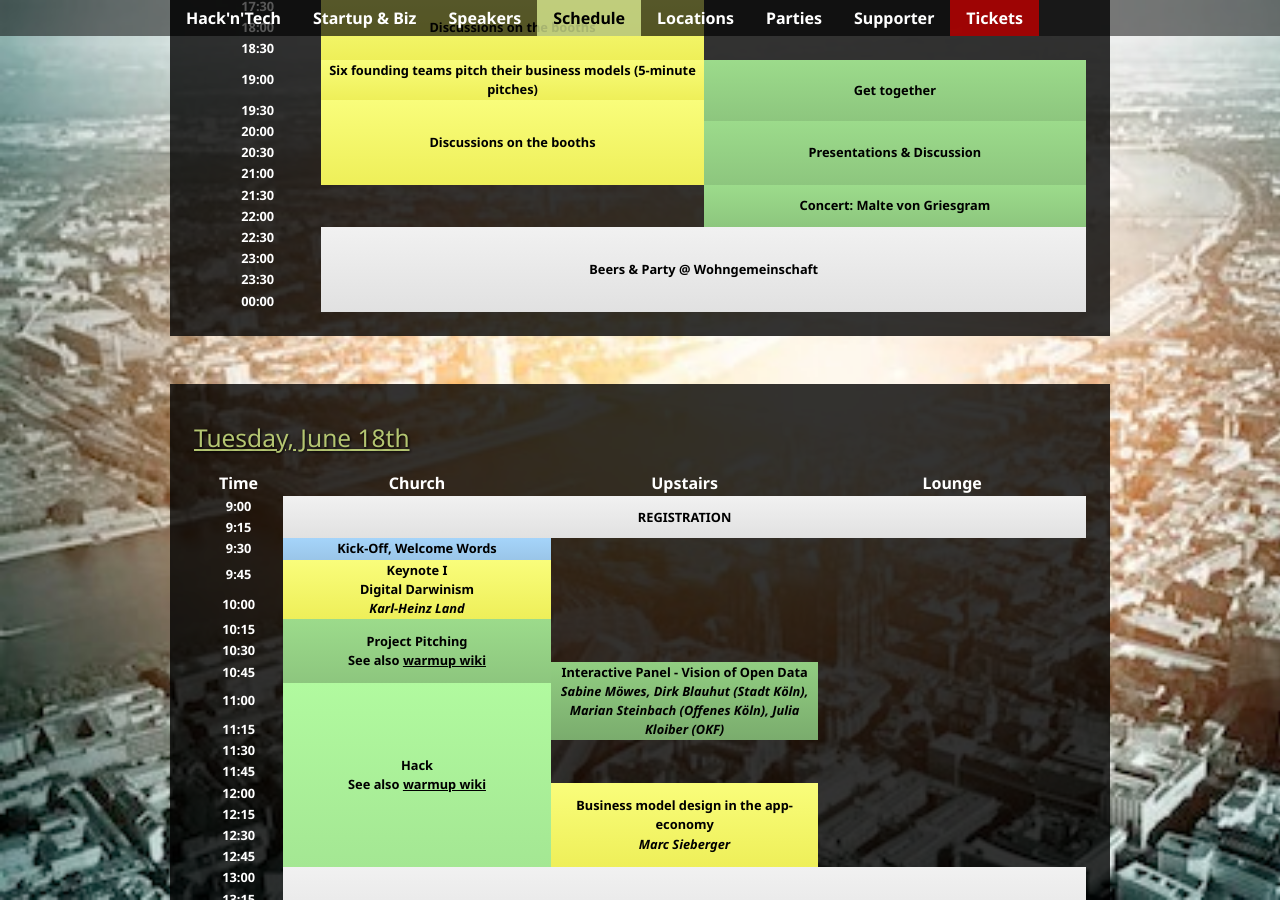
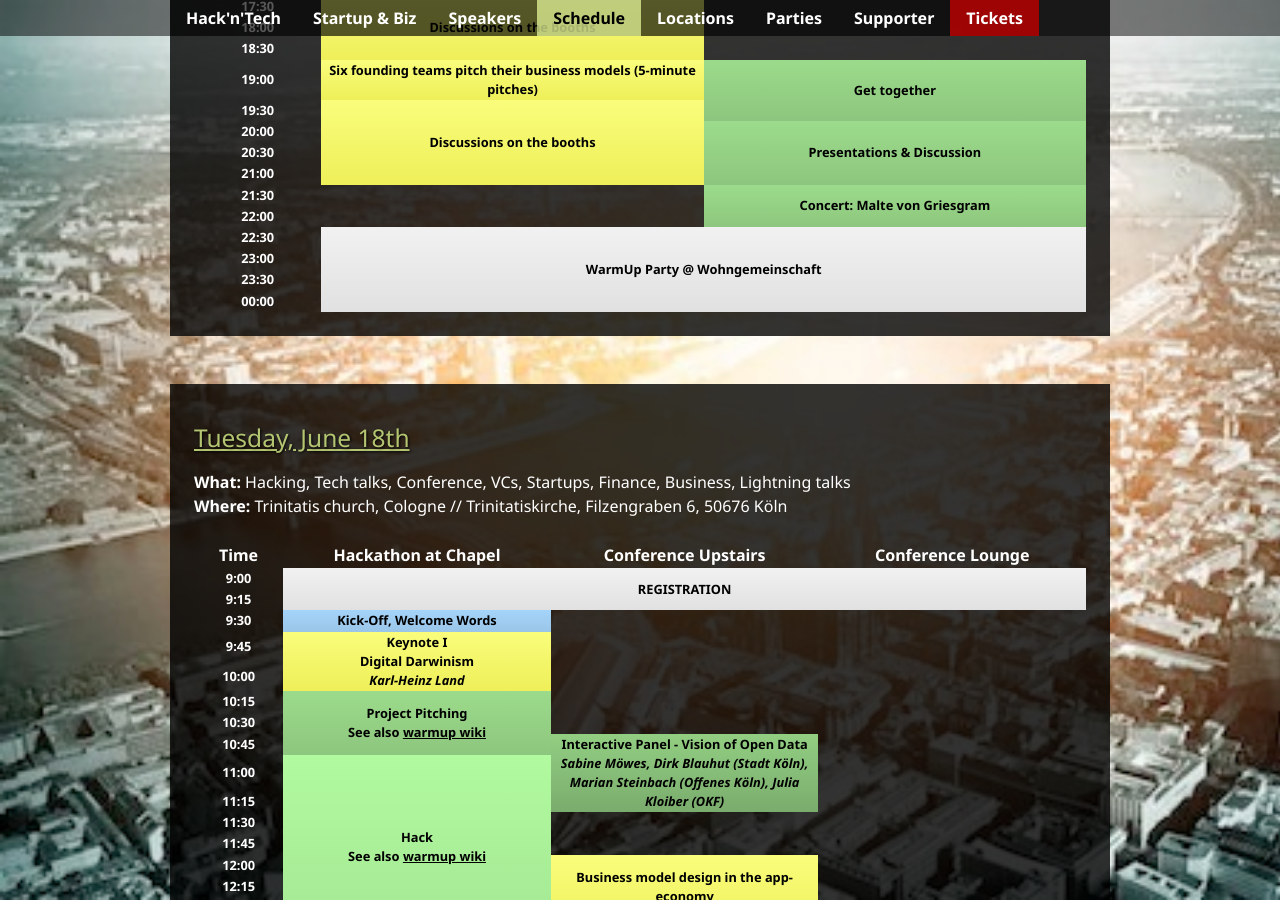
Before and after one commit to InteractiveCologne/interactivecologne.github.com, a Jekyll site: the page built from schedule.html, in a window 1280 px wide and 900 px high, scrolled down 750 px. Built offline with Jekyll 4.4.1, drawn with Linux system fonts in a browser that asks for light colours; nearby versions of some CDN libraries; some of the changed text lies outside the part shown.

Commit message:
Update schedule details

```diff
--- a/schedule.html
+++ b/schedule.html
@@ -177,7 +177,7 @@ layout: default
 			</tr>
 			<tr>
 				<td>22:30</td>
-				<td class="common" colspan="2" rowspan="5">Beers & Party @ Wohngemeinschaft</td>
+				<td class="common" colspan="2" rowspan="5">WarmUp Party @ Wohngemeinschaft</td>
 			</tr>
 			<tr>
 				<td>23:00</td>
@@ -194,13 +194,15 @@ layout: default
 
 	<div class="content">
 		<h3><a href="#tuesday" name="tuesday">Tuesday, June 18th</a></h3>
+		<strong>What:</strong> Hacking, Tech talks, Conference, VCs, Startups, Finance, Business, Lightning talks<br/>
+		<strong>Where:</strong> Trinitatis church, Cologne // Trinitatiskirche, Filzengraben 6, 50676 Köln<br/><br/>
 		<div class="schedule">
 		<table>
 			<tr>
 				<th>Time</th>
-				<th>Church</th>
-				<th>Upstairs</th>
-				<th>Lounge</th>
+				<th>Hackathon at Chapel</th>
+				<th>Conference Upstairs</th>
+				<th>Conference Lounge</th>
 			</tr>
 
 			<tr>
@@ -428,13 +430,15 @@ layout: default
 	</div>
 	<div class="content">
 		<h3><a href="#wednesday" name="wednesday">Wednesday, June 19th</a></h3>
+		<strong>What:</strong> Hacking, Tech talks, Conference, VCs, Startups, Finance, Business, Lightning talks<br/>
+		<strong>Where:</strong> Trinitatis church, Cologne // Trinitatiskirche, Filzengraben 6, 50676 Köln<br/><br/>
 		<div class="schedule">
 		<table>
 			<tr>
 				<th>Time</th>
-				<th>Church</th>
-				<th>Upstairs</th>
-				<th>Lounge</th>
+				<th>Hackathon at Chapel</th>
+				<th>Conference Upstairs</th>
+				<th>Conference Lounge</th>
 			</tr>
 
 			<tr>
```
